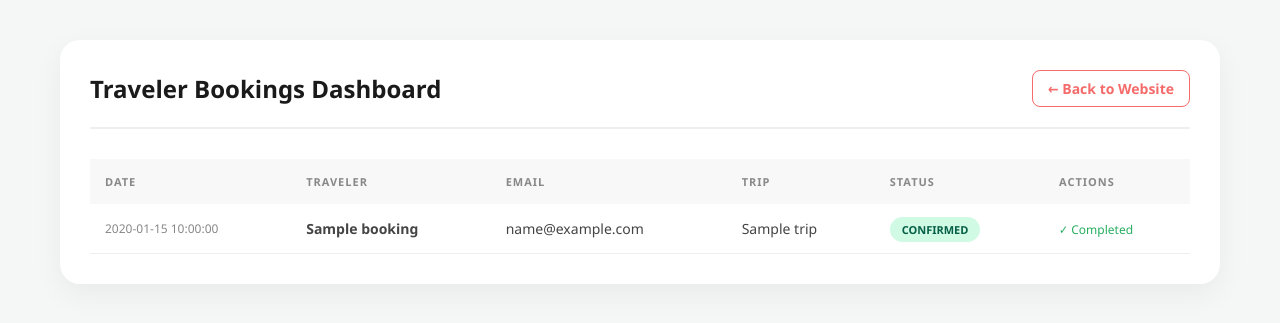
After one commit to kalpajyoti123/dhou--wanderer, a Flask app: page /admin-dashboard in a window 1280 px wide. The commit adds this page. Shown: the top 323 px of the page. Run offline with Flask 3, Linux system fonts and the light colour scheme; a database or web service that is not in the repository returns one stand-in record (values such as "Sample title").

Commit message:
Finalized admin dashboard and database connection

```diff
--- a/app.py
+++ b/app.py
@@ -1,72 +1,112 @@
-from flask import Flask, render_template, request, flash, redirect, url_for
+import datetime
+import os
+from dotenv import load_dotenv
+from flask import Flask, render_template, request, redirect, url_for
 from flask_mail import Mail, Message
+from pymongo import MongoClient
+from bson.objectid import ObjectId
+
+load_dotenv()
 
 app = Flask(__name__)
-app.secret_key = "dhou_wanderer_key_2025"
+app.secret_key = os.getenv("SECRET_KEY")
 
-# --- EMAIL CONFIGURATION ---
-app.config['MAIL_SERVER'] = 'smtp.gmail.com'
-app.config['MAIL_PORT'] = 587
-app.config['MAIL_USE_TLS'] = True
-app.config['MAIL_USERNAME'] = 'dhouwanderer@gmail.com'
-# UPDATED PASSWORD: wemm vgfm hmsv ycij
-app.config['MAIL_PASSWORD'] = 'wemm vgfm hmsv ycij'
-app.config['MAIL_DEFAULT_SENDER'] = ('Wanderer Travels', 'dhouwanderer@gmail.com')
+# --- 1. MONGODB ATLAS CONNECTION ---
+# Using your provided connection string
+MONGO_URI = os.getenv("MONGO_URI")
 
+try:
+    client = MongoClient(MONGO_URI)
+    # Testing the connection
+    client.admin.command('ping')
+    print("✅ Successfully connected to MongoDB Atlas!")
+    db = client['dhou-wanderer']
+    bookings_collection = db['bookings']
+except Exception as e:
+    print(f"❌ MongoDB Connection Error: {e}")
+
+# --- 2. EMAIL CONFIGURATION ---
+app.config.update(
+    MAIL_SERVER='smtp.gmail.com',
+    MAIL_PORT=587,
+    MAIL_USE_TLS=True,
+    MAIL_USERNAME=os.getenv("MAIL_USERNAME"),
+    MAIL_PASSWORD=os.getenv("MAIL_PASSWORD")
+)
 mail = Mail(app)
 
-# --- ROUTES ---
+# --- 3. ROUTES ---
 
 @app.route('/')
 def home():
-    """Main Landing Page"""
     return render_template('index.html')
 
 @app.route('/itinerary/<trip_name>')
 def trip_details(trip_name):
-    """Dynamic Route for Destinations"""
     formatted_name = trip_name.replace('-', ' ').title()
     return render_template('details.html', trip=formatted_name)
 
 @app.route('/book', methods=['POST'])
 def book_trip():
-    """Handles Form Submission, Emailing, and Payment Redirect"""
-    destination = request.form.get('destination', 'Unknown Expedition')
-    user_name = request.form.get('full_name', 'Valued Traveler')
+    destination = request.form.get('destination')
+    user_name = request.form.get('full_name')
     user_email = request.form.get('email')
-    return redirect(url_for('payment_page', trip=request.form.get('destination'), amount="15000"))
 
-    if not user_email:
-        flash("Error: Email address is required.")
-        return redirect(url_for('home'))
-
-    # 1. Send HTML Confirmation Email to User
-    msg = Message(f"Booking Received: {destination}", recipients=[user_email])
-    msg.html = render_template('emails/booking_confirmation.html',
-                               name=user_name,
-                               trip=destination)
-
-    # 2. Send Notification Email to You
-    admin_msg = Message("NEW BOOKING ALERT", recipients=['dhouwanderer@gmail.com'])
-    admin_msg.body = f"New booking request!\n\nName: {user_name}\nEmail: {user_email}\nTrip: {destination}"
+    # SAVE to MongoDB Atlas
+    booking_data = {
+        'name': user_name,
+        'email': user_email,
+        'trip': destination,
+        'status': 'Pending',
+        'date': datetime.datetime.now().strftime("%Y-%m-%d %H:%M")
+    }
 
     try:
+        bookings_collection.insert_one(booking_data)
+    except Exception as e:
+        print(f"Database Insert Error: {e}")
+
+    # SEND Emails
+    try:
+        msg = Message(f"Booking Received: {destination}", recipients=[user_email])
+        msg.html = render_template('emails/booking_confirmation.html', name=user_name, trip=destination)
         mail.send(msg)
-        mail.send(admin_msg)
     except Exception as e:
         print(f"Email Error: {e}")
-        # We proceed to payment even if email fails to keep the user in the funnel
 
-    # 3. Redirect to Payment Page
-    # Defaulting amount to 15000 for the expedition deposit
     return redirect(url_for('payment_page', trip=destination, amount="15000"))
 
 @app.route('/payment')
 def payment_page():
-    """Final Payment Screen"""
-    trip = request.args.get('trip', 'Expedition')
-    amount = request.args.get('amount', '15000')
+    trip = request.args.get('trip')
+    amount = request.args.get('amount')
     return render_template('payment.html', trip=trip, amount=amount)
+
+@app.route('/admin-dashboard')
+def admin_page():
+    # Security: Access via /admin-dashboard?pass=wanderer2025
+    if request.args.get('pass') != os.getenv("ADMIN_PASS"):
+        return "Unauthorized Access", 403
+
+    try:
+        # Pull from MongoDB and sort by newest first
+        all_bookings = list(bookings_collection.find().sort('_id', -1))
+    except Exception as e:
+        print(f"Fetch Error: {e}")
+        all_bookings = []
+
+    return render_template('admin.html', bookings=all_bookings)
+
+@app.route('/update-status/<booking_id>/<new_status>')
+def update_status(booking_id, new_status):
+    if request.args.get('pass') != os.getenv("ADMIN_PASS"):
+        return "Unauthorized", 403
+
+    bookings_collection.update_one(
+        {'_id': ObjectId(booking_id)},
+        {'$set': {'status': new_status}}
+    )
+    return redirect(url_for('admin_page', **{'pass': os.getenv("ADMIN_PASS")}))
+
 if __name__ == '__main__':
-    # host='0.0.0.0' allows other devices on the network to connect
     app.run(debug=True, host='0.0.0.0')
--- /dev/null
+++ b/templates/admin.html
@@ -0,0 +1,140 @@
+<!DOCTYPE html>
+<html lang="en">
+<head>
+    <meta charset="UTF-8">
+    <meta name="viewport" content="width=device-width, initial-scale=1.0">
+    <title>Wanderer Admin | Dashboard</title>
+    <style>
+        :root {
+            --primary: #F56A6A;
+            --dark: #1a1a1a;
+            --bg: #f4f7f6;
+            --success: #27ae60;
+        }
+        body { font-family: 'Segoe UI', Tahoma, sans-serif; background: var(--bg); margin: 0; padding: 40px; }
+
+        .admin-container {
+            max-width: 1100px;
+            margin: 0 auto;
+            background: white;
+            padding: 30px;
+            border-radius: 20px;
+            box-shadow: 0 10px 30px rgba(0,0,0,0.05);
+        }
+
+        .header {
+            display: flex;
+            justify-content: space-between;
+            align-items: center;
+            margin-bottom: 30px;
+            border-bottom: 2px solid #eee;
+            padding-bottom: 20px;
+        }
+
+        h1 { margin: 0; color: var(--dark); font-size: 24px; }
+
+        .btn-home {
+            text-decoration: none;
+            font-size: 14px;
+            color: var(--primary);
+            font-weight: bold;
+            border: 1px solid var(--primary);
+            padding: 8px 15px;
+            border-radius: 8px;
+            transition: 0.3s;
+        }
+        .btn-home:hover { background: var(--primary); color: white; }
+
+        table { width: 100%; border-collapse: collapse; margin-top: 10px; }
+        th {
+            text-align: left;
+            padding: 15px;
+            background: #f8f8f8;
+            color: #888;
+            text-transform: uppercase;
+            font-size: 11px;
+            letter-spacing: 1px;
+        }
+        td { padding: 15px; border-bottom: 1px solid #eee; font-size: 14px; color: #444; }
+
+        .status-badge {
+            padding: 5px 12px;
+            border-radius: 50px;
+            font-size: 11px;
+            font-weight: bold;
+            text-transform: uppercase;
+        }
+
+        .status-pending { background: #fff4e5; color: #ff9800; }
+        .status-confirmed { background: #d1fae5; color: #065f46; }
+
+        .action-link {
+            text-decoration: none;
+            font-size: 12px;
+            font-weight: bold;
+            color: #2563eb;
+            background: #eff6ff;
+            padding: 5px 10px;
+            border-radius: 5px;
+            transition: 0.2s;
+        }
+        .action-link:hover { background: #dbeafe; }
+
+        .empty-state { text-align: center; padding: 60px; color: #aaa; }
+    </style>
+</head>
+<body>
+
+    <div class="admin-container">
+        <div class="header">
+            <h1>Traveler Bookings Dashboard</h1>
+            <a href="/" class="btn-home">← Back to Website</a>
+        </div>
+
+        <table>
+            <thead>
+                <tr>
+                    <th>Date</th>
+                    <th>Traveler</th>
+                    <th>Email</th>
+                    <th>Trip</th>
+                    <th>Status</th>
+                    <th>Actions</th>
+                </tr>
+            </thead>
+            <tbody>
+                {% for booking in bookings %}
+                <tr>
+                    <td style="color: #888; font-size: 12px;">{{ booking.date }}</td>
+                    <td><strong>{{ booking.name }}</strong></td>
+                    <td>{{ booking.email }}</td>
+                    <td>{{ booking.trip }}</td>
+                    <td>
+                        <span class="status-badge {% if booking.status == 'Confirmed' %}status-confirmed{% else %}status-pending{% endif %}">
+                            {{ booking.status }}
+                        </span>
+                    </td>
+                    <td>
+                        {% if booking.status != 'Confirmed' %}
+                        <a href="/update-status/{{ booking._id }}/Confirmed?pass=wanderer2025" class="action-link">
+                            ✅ Confirm Payment
+                        </a>
+                        {% else %}
+                        <span style="color: var(--success); font-size: 12px;">✓ Completed</span>
+                        {% endif %}
+                    </td>
+                </tr>
+                {% else %}
+                <tr>
+                    <td colspan="6" class="empty-state">
+                        <div style="font-size: 40px; margin-bottom: 10px;">⛺</div>
+                        No bookings found in the cloud database.
+                    </td>
+                </tr>
+                {% endfor %}
+            </tbody>
+        </table>
+    </div>
+
+</body>
+</html>
```
Also changed, not shown: templates/index.html (+7 -25 lines), 1 other file.
